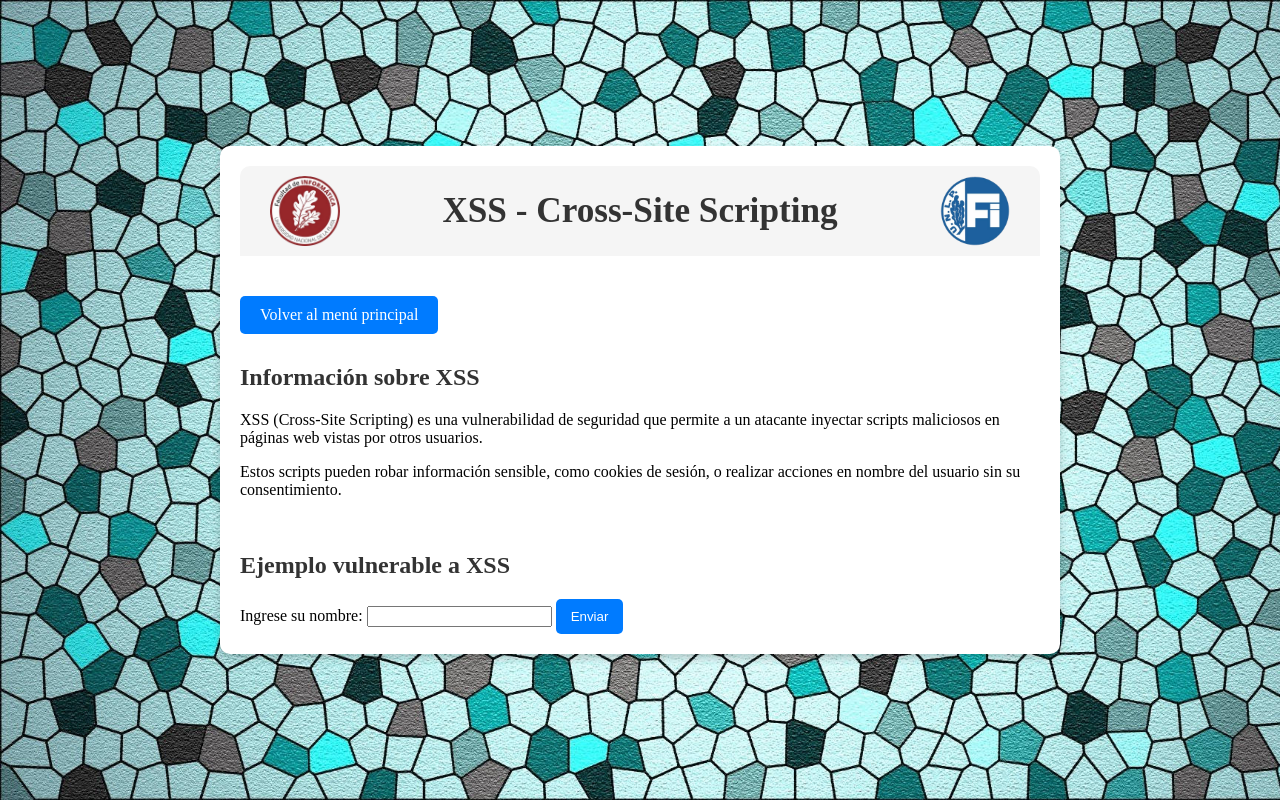
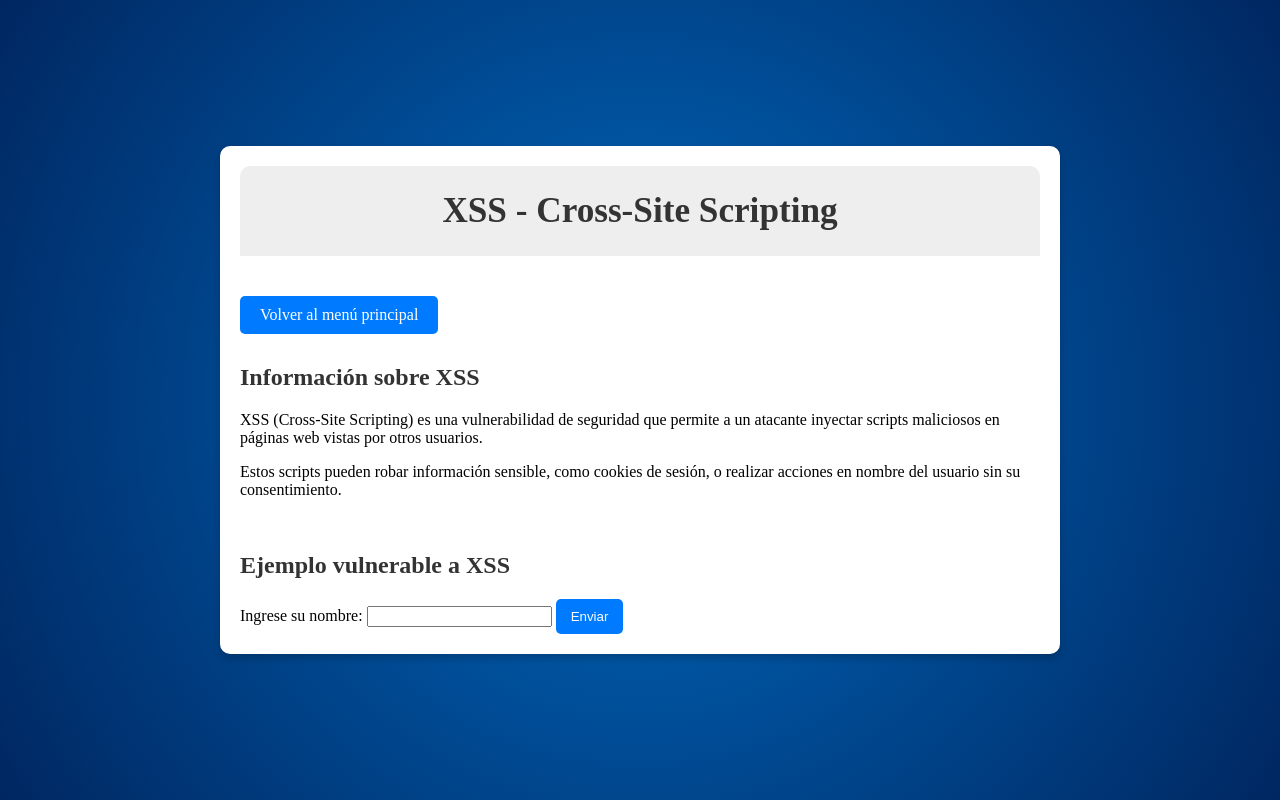
Before and after one commit to joacochanquia/DSA-LUCK, a Flask app: page /xss in a window 1280 px wide. Run offline with Flask 3, Linux system fonts and the light colour scheme.

Commit message:
sin_imagenes

```diff
--- a/ctf-project/database/ctf.sql
+++ b/ctf-project/database/ctf.sql
@@ -30,7 +30,7 @@ wYwDNcBLPd397YMBBACGkYHWsHi0Cd+Z1s0TYzuTvh2jM12V3wxNeLhyFc23LF3I
 AfKwVr/Upol0kfoTkpu6IP5I4vWhchI1BV9Vp31omQqk1glZm5d5QjcmnXZaJ1LH
 =XwpR
 -----END PGP MESSAGE-----'),
-('Quimica', 'U0902', 6, 84, '-----BEGIN PGP MESSAGE-----
+('Quimica Para Ingenieria', 'U0902', 6, 84, '-----BEGIN PGP MESSAGE-----
 Version: Keybase OpenPGP v2.1.15
 Comment: https://keybase.io/crypto
 
--- a/ctf-project/www/app.py
+++ b/ctf-project/www/app.py
@@ -1,8 +1,11 @@
 from flask import Flask
+import os
 
 def create_app():
     app = Flask(__name__)
-    app.secret_key = 'muyfacil'
+
+    app.secret_key = os.getenv('SECRET_KEY', 'LUCK(Let Us Cook)((secreto))')
+    app.config['DEBUG'] = os.getenv('FLASK_DEBUG', 'False').lower() == 'true'
 
     with app.app_context():
         from .routes.index import index_bp
--- a/ctf-project/www/routes/pgp.py
+++ b/ctf-project/www/routes/pgp.py
@@ -5,6 +5,7 @@ pgp_bp = Blueprint('pgp', __name__)
 
 @pgp_bp.route('/pgp', methods=['GET', 'POST'])
 def pgp():
+    session['logged_in'] = False
     if request.method == 'POST':
         username = request.form.get('username')
         password = request.form.get('password')
--- a/ctf-project/www/routes/xss.py
+++ b/ctf-project/www/routes/xss.py
@@ -1,6 +1,19 @@
 from flask import Blueprint, render_template, request, make_response
+import re
+from datetime import datetime, timedelta
 
 xss_bp = Blueprint('xss', __name__)
+
+def detect_xss(input_string):
+    if not input_string:
+        return False
+
+    input_lower = input_string.lower()
+
+    if re.search(r'document\.', input_lower, re.IGNORECASE | re.DOTALL):
+        return True
+
+    return False
 
 @xss_bp.route('/xss', methods=['GET', 'POST'])
 def xss():
@@ -8,6 +21,14 @@ def xss():
     if request.method == 'POST':
         name = request.form.get('name')
         response = make_response(render_template('xss.html', name=name))
-        response.set_cookie('secret', '(![]+[])[+[]]+[!+[]+!+[]+!+[]+!+[]]+([][(![]+[])[+!+[]]+(!![]+[])[+[]]]+[])[!+[]+!+[]+!+[]]+[+!+[]]+(![]+[])[!+[]+!+[]]')
+        if detect_xss(name):
+            expire_date = datetime.now() + timedelta(seconds=10)
+            response.set_cookie(
+                'secret',
+                '(![]+[])[+[]]+[!+[]+!+[]+!+[]+!+[]]+([][(![]+[])[+!+[]]+(!![]+[])[+[]]]+[])[!+[]+!+[]+!+[]]+[+!+[]]+(![]+[])[!+[]+!+[]]',
+                expires=expire_date,
+                secure=True
+            )
+
         return response
     return render_template('xss.html', name=None)
--- a/ctf-project/www/static/css/styles.css
+++ b/ctf-project/www/static/css/styles.css
@@ -1,5 +1,5 @@
 body {
-    background-image: url('../images/background.jpg'); /* Modificable */
+    background: radial-gradient(circle, #006ac0 0%, #002761 100%);
     background-size: cover;
     display: flex;
     justify-content: center;
@@ -43,7 +43,7 @@ button:hover {
     display: flex;
     align-items: center;
     justify-content: space-between;
-    background: #f5f5f5;
+    background: #eeeeee;
     padding: 0 30px;
     height: 90px;
     border-radius: 10px 10px 0 0;
@@ -114,7 +114,7 @@ button:hover {
 }
 
 .table-scroll {
-    max-height: 350px; /* Ajusta la altura máxima según necesidad */
+    max-height: 350px;
     overflow-y: auto;
     overflow-x: auto;
     margin-top: 24px;
--- a/ctf-project/www/templates/index.html
+++ b/ctf-project/www/templates/index.html
@@ -10,9 +10,7 @@
     <div class="container">
         <header>
             <div class="header">
-                <img src="{{ url_for('static', filename='images/logo1.png') }}" alt="Logo 1" class="header-logo">
                 <div class="header-title">The CTF project</div>
-                <img src="{{ url_for('static', filename='images/logo2.png') }}" alt="Logo 2" class="header-logo">
             </div>
         </header>
         <main>
@@ -26,7 +24,7 @@
                     <li><a href="{{ url_for('xss.xss') }}">XSS</a></li>
                     <li><a href="{{ url_for('pgp.pgp') }}">Encriptacion</a></li>
                     <li><a href="{{ url_for('sqli.sqli') }}">SQLI</a></li>
-                    <li><a href="#" onclick="alert('Estamos trabajando en agregar más vulnerabilidades.'); return false;">Más</a></li>
+                    <li><a href="#" onclick="alert('Estamos cocinando nuevas vulnerabilidades...'); return false;">Más</a></li>
                 </ul>
             </section>
         </main>
--- a/ctf-project/www/templates/pgp_login.html
+++ b/ctf-project/www/templates/pgp_login.html
@@ -10,9 +10,7 @@
     <div class="container">
         <header>
             <div class="header">
-                <img src="{{ url_for('static', filename='images/logo1.png') }}" alt="Logo 1" class="header-logo">
                 <div class="header-title">Panel de Administrador</div>
-                <img src="{{ url_for('static', filename='images/logo2.png') }}" alt="Logo 2" class="header-logo">
             </div>
             <a href="{{ url_for('index.index') }}" class="back-btn">Volver al menú principal</a>
         </header>
--- a/ctf-project/www/templates/sqli_example.html
+++ b/ctf-project/www/templates/sqli_example.html
@@ -10,9 +10,7 @@
     <div class="container">
         <header>
             <div class="header">
-                <img src="{{ url_for('static', filename='images/logo1.png') }}" alt="Logo 1" class="header-logo">
                 <div class="header-title">Materias de Ingeniería en Computación</div>
-                <img src="{{ url_for('static', filename='images/logo2.png') }}" alt="Logo 2" class="header-logo">
             </div>
             <a href="{{ url_for('sqli.sqli') }}" class="back-btn">Volver a información SQLI</a>
         </header>
--- a/ctf-project/www/templates/xss.html
+++ b/ctf-project/www/templates/xss.html
@@ -8,12 +8,12 @@
 </head>
 <body>
     <div class="container">
-        <div class="header">
-            <img src="{{ url_for('static', filename='images/logo1.png') }}" alt="Logo 1" class="header-logo">
-            <div class="header-title">XSS - Cross-Site Scripting</div>
-            <img src="{{ url_for('static', filename='images/logo2.png') }}" alt="Logo 2" class="header-logo">
-        </div>
-        <a href="{{ url_for('index.index') }}" class="back-btn">Volver al menú principal</a>
+        <header>
+            <div class="header">
+                <div class="header-title">XSS - Cross-Site Scripting</div>
+            </div>
+            <a href="{{ url_for('index.index') }}" class="back-btn">Volver al menú principal</a>
+        </header>
         <main>
             <section>
                 <h2>Información sobre XSS</h2>
```
Also changed, not shown: ctf-project/www/templates/pgp_info.html (+6 -6 lines), ctf-project/www/templates/sqli_info.html (+6 -6 lines), ctf-project/README.md, ctf-project/www/static/images/background.jpg (deleted), ctf-project/www/static/images/logo1.jpg (deleted), ctf-project/www/static/images/logo1.png (deleted), ctf-project/www/static/images/logo2.jpg (deleted), ctf-project/www/static/images/logo2.png (deleted), 2 other files.
